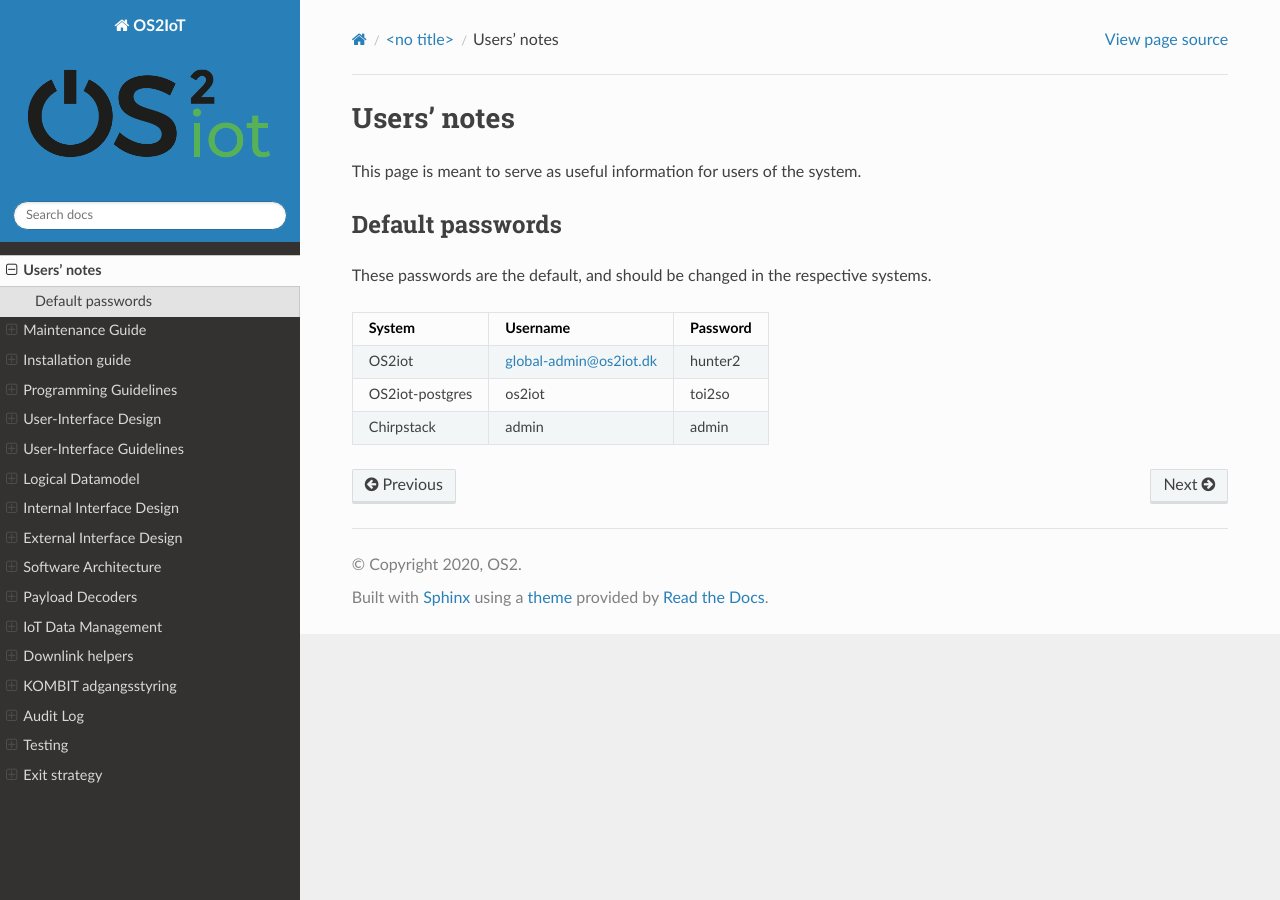
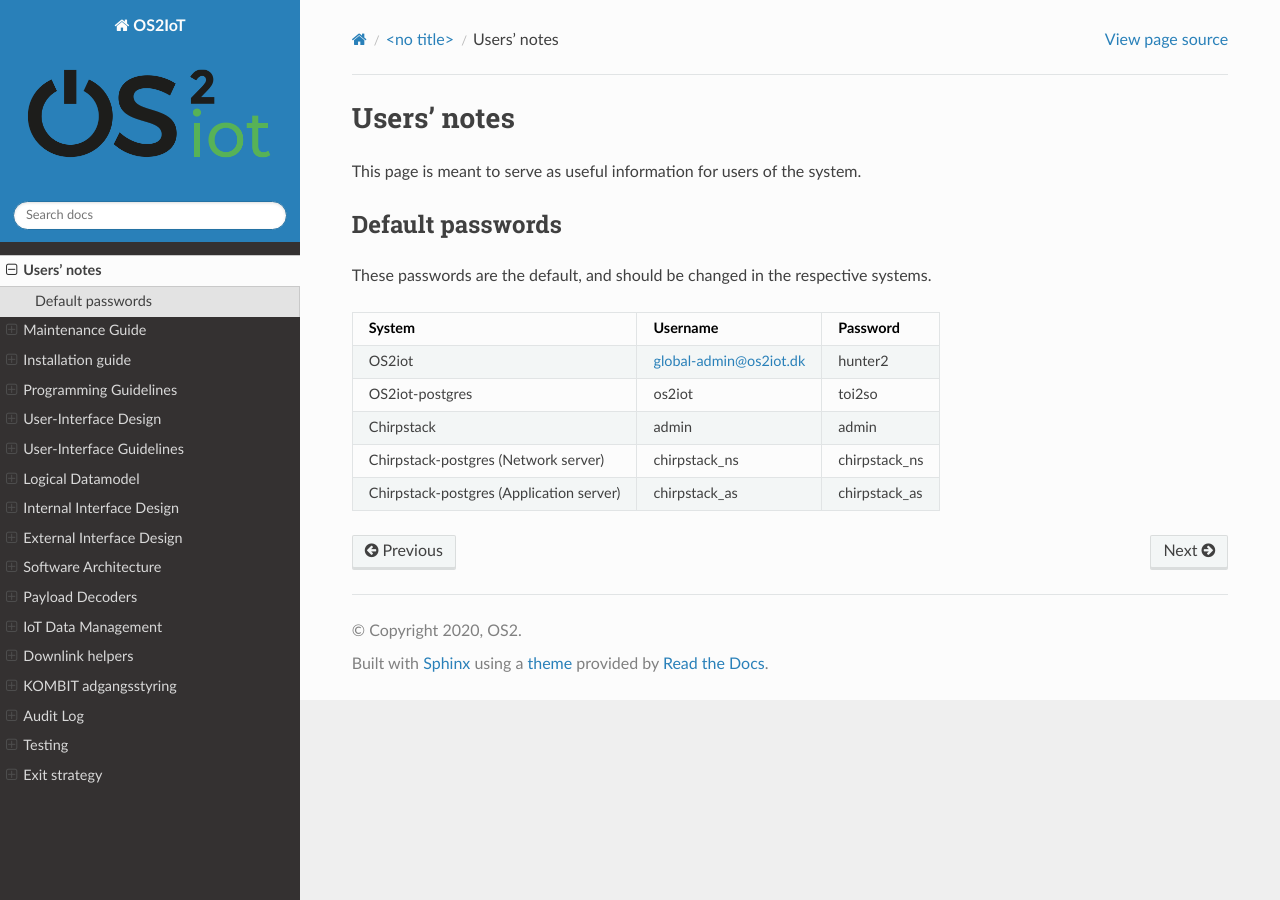
Before and after one commit to OS2iot/OS2iot-docs, a Sphinx documentation site: the page built from source/users-notes/users-notes.rst, in a window 1280 px wide. Built offline with Sphinx 7.4.7 and the Read the Docs theme 2.0.0, drawn with Linux system fonts in a browser that asks for light colours.

Commit message:
Include Chirpstack passwords

```diff
--- a/source/users-notes/users-notes.rst
+++ b/source/users-notes/users-notes.rst
@@ -8,10 +8,12 @@
 
 These passwords are the default, and should be changed in the respective systems.
 
-======================== ======================= =====================
-System                   Username                Password
-======================== ======================= =====================
-OS2iot                   global-admin@os2iot.dk  hunter2
-OS2iot-postgres          os2iot                  toi2so
-Chirpstack               admin                   admin
-======================== ======================= =====================
+========================================== ======================= =====================
+System                                     Username                Password
+========================================== ======================= =====================
+OS2iot                                     global-admin@os2iot.dk  hunter2
+OS2iot-postgres                            os2iot                  toi2so
+Chirpstack                                 admin                   admin
+Chirpstack-postgres (Network server)       chirpstack_ns           chirpstack_ns
+Chirpstack-postgres (Application server)   chirpstack_as           chirpstack_as
+========================================== ======================= =====================
```
